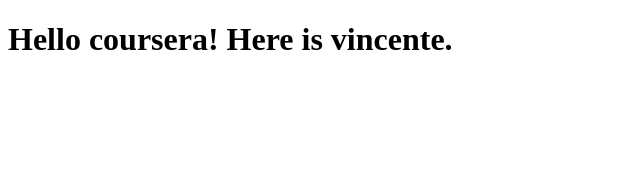
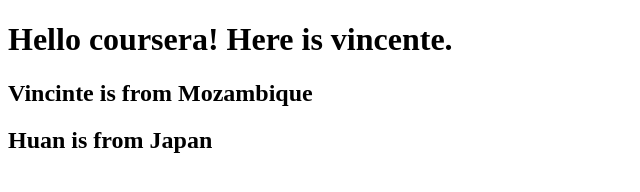
Before and after one commit to chenhuan94/coursera-test, a plain HTML site: page site/index.html in a window 1280 px wide. Shown: the whole page, without its empty margins (0-640 px from the left). Drawn offline with Linux system fonts and the light colour scheme.

Commit message:
The nationality state

```diff
--- a/site/index.html
+++ b/site/index.html
@@ -7,5 +7,7 @@
 </head>
 <body>
 	<h1>Hello coursera! Here is vincente.</h1>
+	<h2>Vincinte is from Mozambique</h2>
+	<h2>Huan is from Japan</h2>
 </body>
 </html>
```
